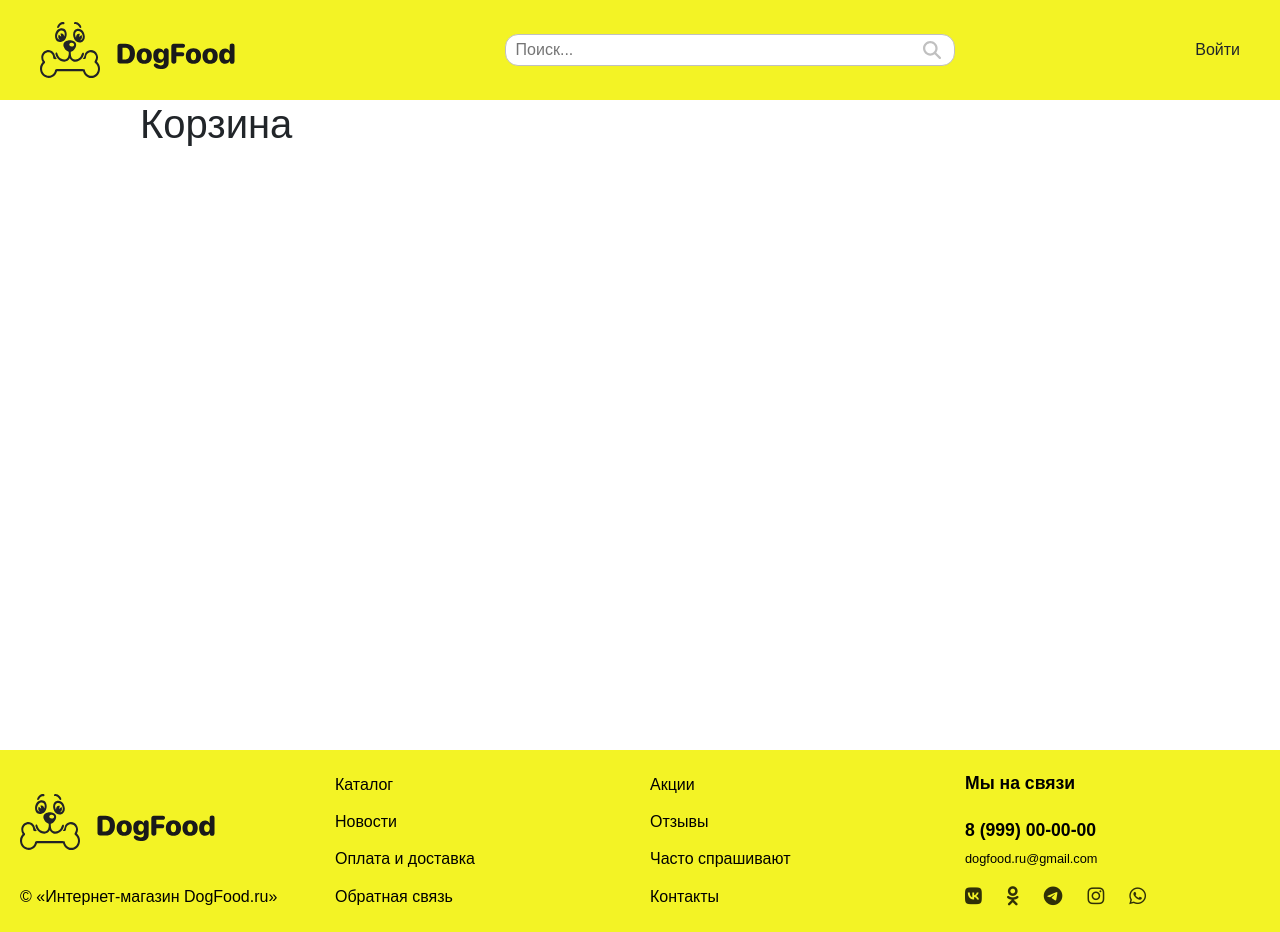
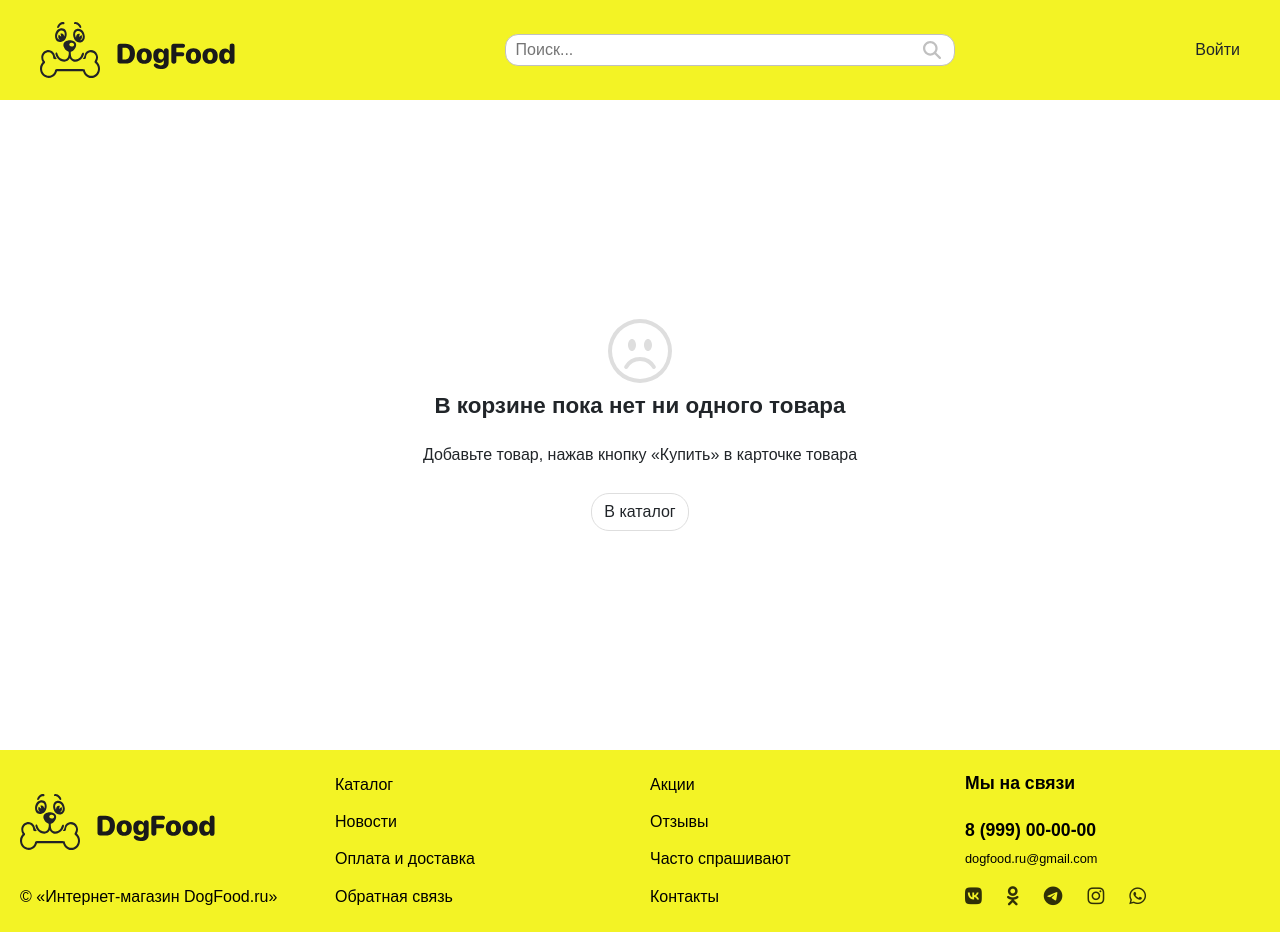
Before and after one commit to KhmKaM/dogfood, a React (Create React App) app: page /basket in a window 1280 px wide. Built offline with nearby package versions, Linux system fonts and the light colour scheme.

Commit message:
no goods in the basket

```diff
--- a/src/pages/Basket.jsx
+++ b/src/pages/Basket.jsx
@@ -1,12 +1,14 @@
-import React, {useContext, useState} from "react";
-import { useEffect } from "react";
-import { Table, Image, Button, ButtonGroup } from "react-bootstrap";
+import React, {useContext, useState, useEffect} from "react";
+import { Table } from "react-bootstrap";
+import {Link} from "react-router-dom";
+import {EmojiFrown} from "react-bootstrap-icons";
 import Ctx from "../Ctx";
 import Row from "../components/Row/row";
 
 export default () => {
     const [gds, setGds] = useState([]);
-    const {basket, goods} = useContext(Ctx);
+    const {basket, goods, PATH} = useContext(Ctx);
+
     useEffect(() => {
         let arr = [];
         if (goods.length && basket.length) {
@@ -17,7 +19,10 @@ export default () => {
         }
         setGds(arr);
     }, [basket, goods])
+
     return <>
+        {basket.length > 0
+            ? <>
             <h1>Корзина</h1>
             {basket.length > 0 && gds.length > 0 && <Table hover>
                 <thead>
@@ -36,15 +41,23 @@ export default () => {
                     <tr>
                         <td colSpan={3}
                         className="text-end
-                    fw-bold fs-3">Итого: </td>
+                        fw-bold fs-3">Общая стоимость: </td>
                         <td className="fw-bold fs-3">
                             {basket.reduce((acc, el, i) => {
                                 acc += el.cnt * gds[i].price;
                                 return acc;
-                        }, 0)}Р
+                            }, 0)} ₽
                         </td>
                     </tr>
                 </tfoot>
             </Table>}
         </>
+            : <div className="empty-block">
+                    <EmojiFrown/>
+                    <h2>В корзине пока нет ни одного товара</h2>
+                    <p>Добавьте товар, нажав кнопку «Купить» в карточке товара</p>
+                    <Link to={PATH+"catalog"} className="btn">В каталог</Link>
+            </div>
         }
+    </>
+}
--- a/src/pages/Home.jsx
+++ b/src/pages/Home.jsx
@@ -6,7 +6,6 @@ import "./pages.css";
 
 export default ({data}) => {
     return <>
-        {/* <h1>Главная страница</h1> */}
         <Ads/>
         <div className="top-page">
             <h2>Крафтовые лакомства<br/>для собак</h2>
--- a/src/pages/Product.jsx
+++ b/src/pages/Product.jsx
@@ -36,6 +36,7 @@ export default () => {
                 }
             })
     }
+
     return <>
         <Link to={PATH + "catalog"}>
         <ArrowLeft/> Назад</Link>
@@ -71,7 +72,6 @@ export default () => {
                                 "product-price"}>{discountPrice} руб.</span>
                     </div>
 
-
                     <div className="product-cart">
                         <div className="product-number"></div>
                         <button className="product-btn-card">В корзину</button>
@@ -95,7 +95,6 @@ export default () => {
                     </div>
                 </div>
             </div>
-
 
             <div className="product-description">
                 <span>Описание</span>
```
Also changed, not shown: src/pages/Catalog.jsx (+16 -4 lines), src/components/Card/index.jsx (line endings or trailing spaces). Lines whose indentation alone changed are shown as unchanged.
